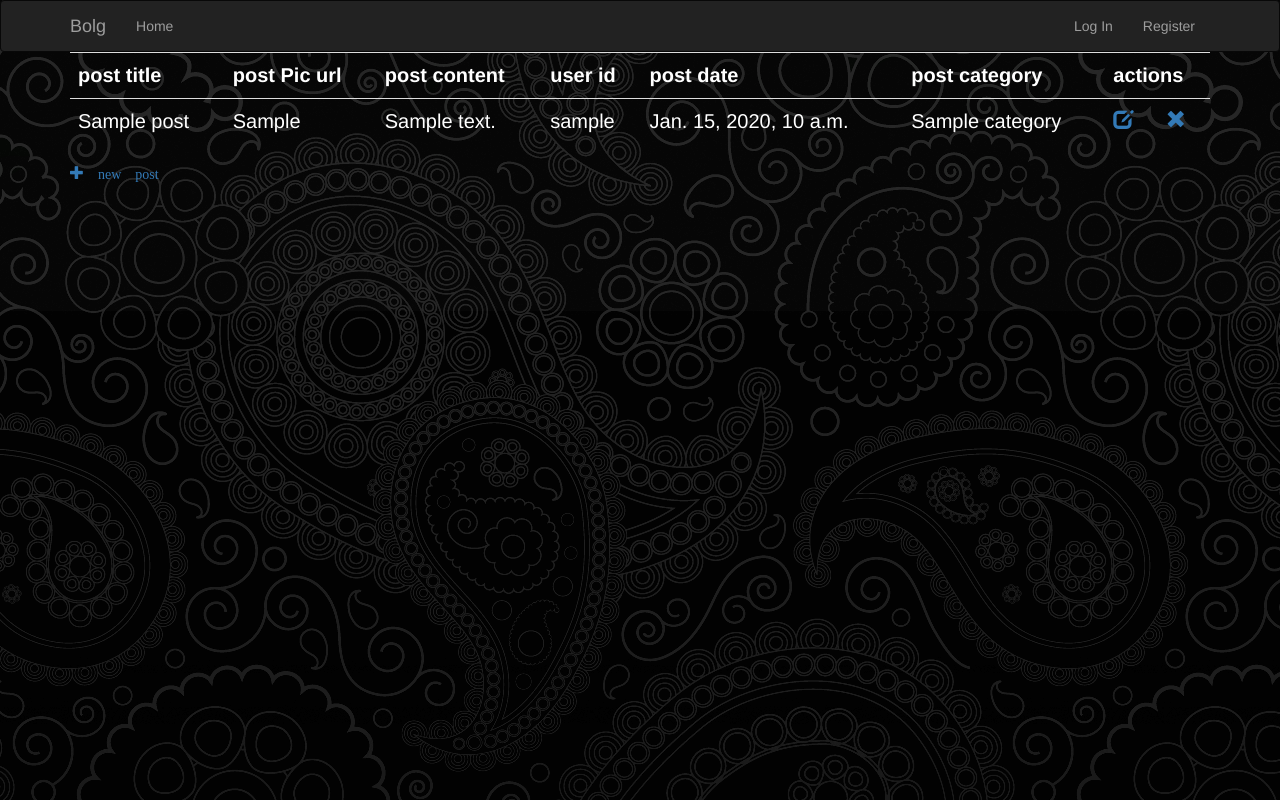
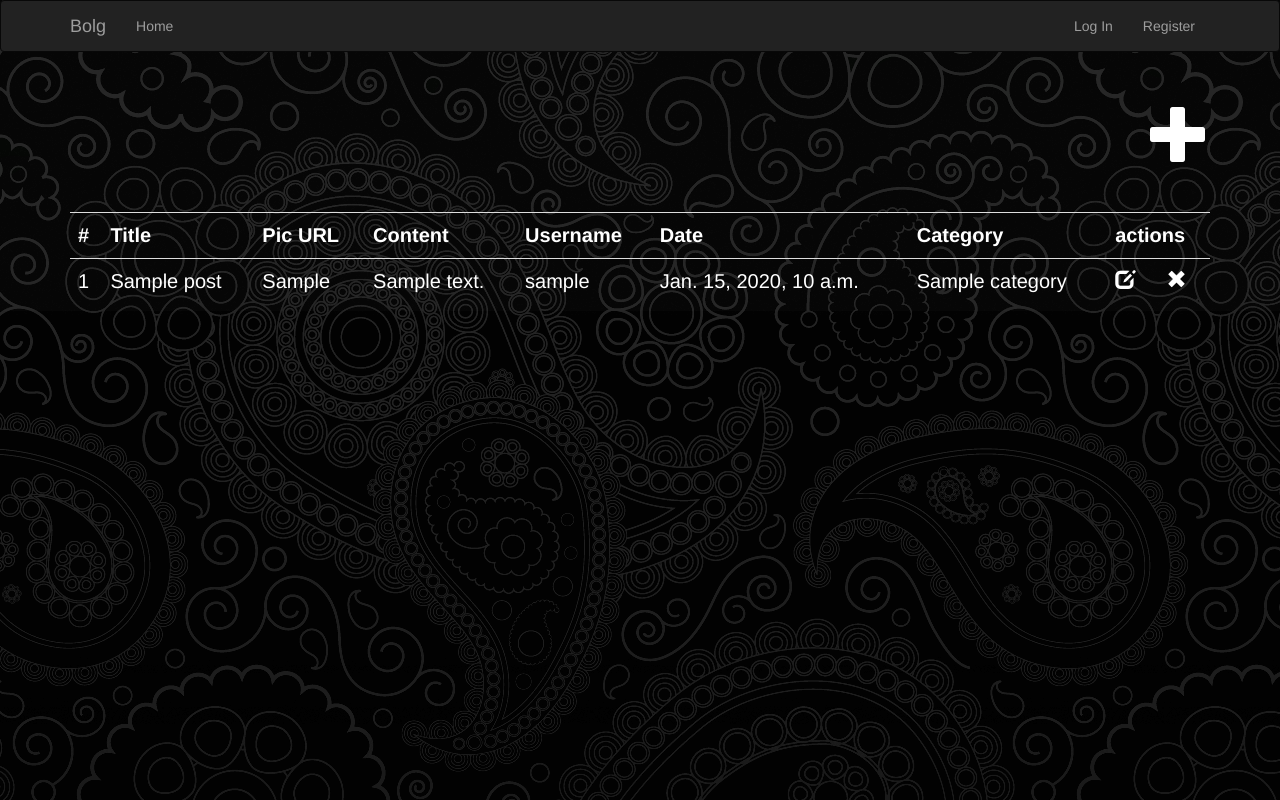
Before and after one commit to NadaBayoumy/DjangoPythonBlog, a Django app: page /post/ in a window 1280 px wide. Run offline with Django 3.2, Linux system fonts and the light colour scheme; tables that the repository leaves empty hold one stand-in row (values such as "Sample post"); some libraries are stand-ins or nearby versions.

Commit message:
finalizing the project

```diff
--- a/Blog/BlogApp/static/css/style.css
+++ b/Blog/BlogApp/static/css/style.css
@@ -45,12 +45,6 @@ font-size: 20px;
 .sidebar{
    top:-20;
 
-    /*
-    width:25%;
-    max-height:100% !important;
-     */
-
-
 }
 
 .postimage
@@ -69,7 +63,7 @@ font-size: 20px;
 .nav>li>a {
 
     color: #fff;
-    }
+}
 
 
 .sidenavig
@@ -84,19 +78,13 @@ font-size: 20px;
     z-index:-10;
 }
 
-.nopadding {
-    /* padding: 0 !important;
-    margin: 0 !important; */
 
-
-
-
-/*table {
-    background: darkgrey;
-    border-radius: 10px;
-
-}*/
-
-.fa, .glyphicon {
+.fa, .glyphicon, #page {
     color: white;
 }
+
+i {
+   font-size:60px !important;
+   padding-bottom:50px;
+   padding-top:50px;
+}
--- a/Blog/BlogApp/templates/BlogApp/list_post.html
+++ b/Blog/BlogApp/templates/BlogApp/list_post.html
@@ -8,22 +8,24 @@ Users Management Panel
 
 
 <div class="container">
+
+<a href="/new_post" class="pull-right"><i class="glyphicon glyphicon-plus"></i></a>
 <table class="table">
 
-
-<th>post title</th>
-<th>post Pic url</th>
-<th>post content</th>
-<th>user id</th>
-<th>post date</th>
-<th>post category</th>
+<th>#</th>
+<th>Title</th>
+<th>Pic URL</th>
+<th>Content</th>
+<th>Username</th>
+<th>Date</th>
+<th>Category</th>
 <th colspan='4'>actions</th>
 
 
 
 {%   for post in all_post %}
 <tr>
-
+<td>{{count.increment}}</td>
 <td> {{ post.postTitle }} </td>
 <td> {{ post.postPic }} </td>
 <td> {{ post.postContent }} </td>
@@ -42,7 +44,4 @@ Users Management Panel
 </table>
 
 
-<a href="/new_post" class="glyphicon glyphicon-plus"> new post </a>
-
-
 {% endblock 'body' %}
--- a/Blog/BlogApp/templates/BlogApp/posts.html
+++ b/Blog/BlogApp/templates/BlogApp/posts.html
@@ -58,8 +58,8 @@
                             <a class="btn btn-danger" href="?page={{ posts.previous_page_number }}">previous</a>
                         {% endif %}
 
-                        <span class="current">
-                            Page {{ posts.number }} of {{ posts.paginator.num_pages }}.
+                        <span id="page" class="current">
+                            Page {{ posts.number }} of {{ posts.paginator.num_pages }}
                         </span>
 
                         {% if posts.has_next %}
--- a/Blog/BlogApp/templates/BlogApp/users_list.html
+++ b/Blog/BlogApp/templates/BlogApp/users_list.html
@@ -6,9 +6,10 @@ Users Management Panel
 
 {% block 'body' %}
 
+
 <div class="container">
 
-<a href="new/" class="pull-right"><i style="font-size:60px; padding-bottom:50px;" class="fa fa-user-plus"></i></a>
+<a href="new/" class="pull-right"><i class="fa fa-user-plus"></i></a>
 
 <table class="table table-hover">
     <th>#</th><th>Username</th><th>First Name</th><th>Promote/Un-Promote</th><th>Block/Unblock</th><th>Modify</th>
--- a/Blog/BlogApp/views.py
+++ b/Blog/BlogApp/views.py
@@ -38,7 +38,7 @@ from .forms import RegistrationForm
 #category
 def all_category(request):
     all_category = Category.objects.all()
-    context = {'all_category' : all_category}
+    context = {'all_category' : all_category, 'count': Counter()}
     return render(request, 'BlogApp/list_category.html', context)
 
 
@@ -83,7 +83,7 @@ def delete_category(request, c_id):
 #forbidden words
 def all_forbidden_words(request):
     all_forbidden_words = ForbiddenWords.objects.all()
-    context = {'all_forbidden_words' : all_forbidden_words}
+    context = {'all_forbidden_words' : all_forbidden_words, 'count': Counter()}
     return render(request, 'BlogApp/list_forbidden_words.html', context)
 
 
@@ -129,7 +129,7 @@ def check_forbidden_words_in_comment(request, comment_txt):
 
 def all_post(request):
     all_post = Post.objects.all()
-    context = {'all_post' : all_post}
+    context = {'all_post' : all_post, 'count': Counter()}
     return render(request, 'BlogApp/list_post.html', context)
 
 def new_post(request):
@@ -409,6 +409,7 @@ def login_admin(request):
         return render(request, 'BlogApp/login_admin.html', {'is_super': is_super})
     else:
         return HttpResponseRedirect('/')
+
 class Counter:
     count = 0;
     def increment(self):
```
Also changed, not shown: Blog/BlogApp/templates/BlogApp/list_category.html (+4 -5 lines), Blog/BlogApp/templates/BlogApp/list_forbidden_words.html (+4 -4 lines).
